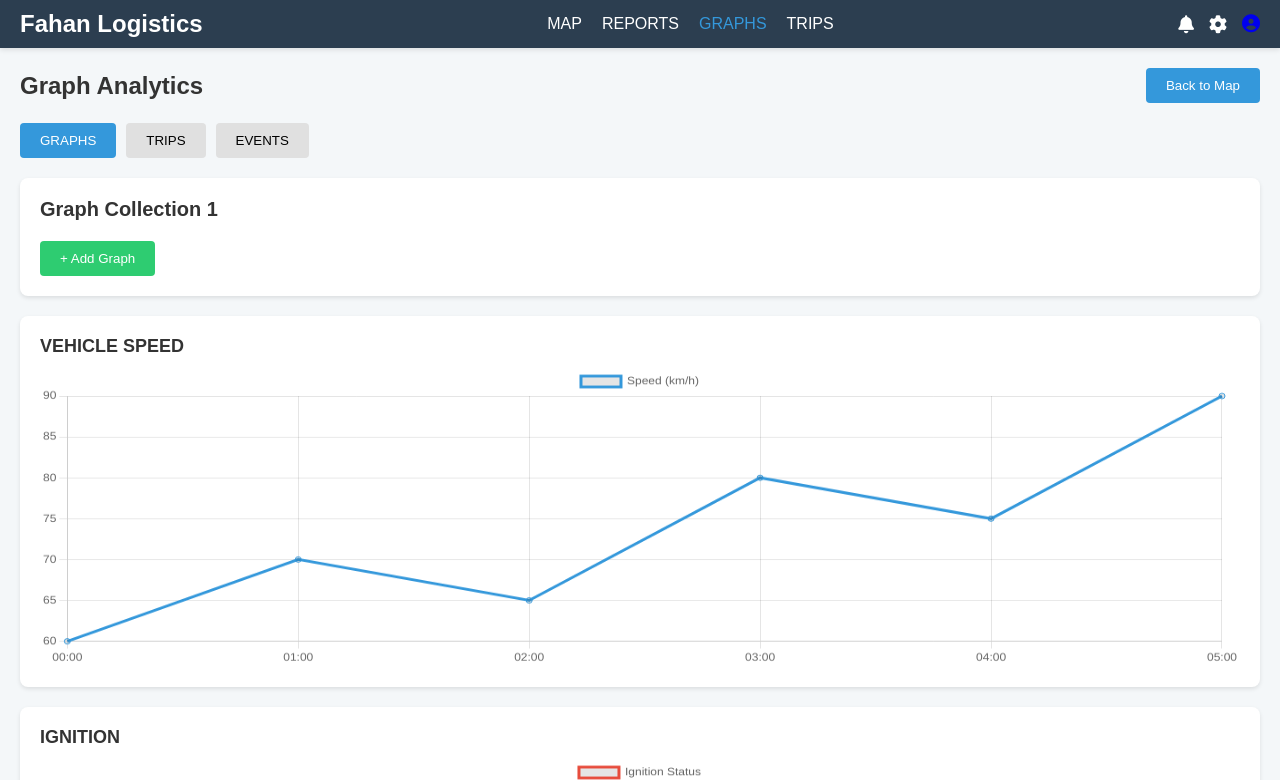
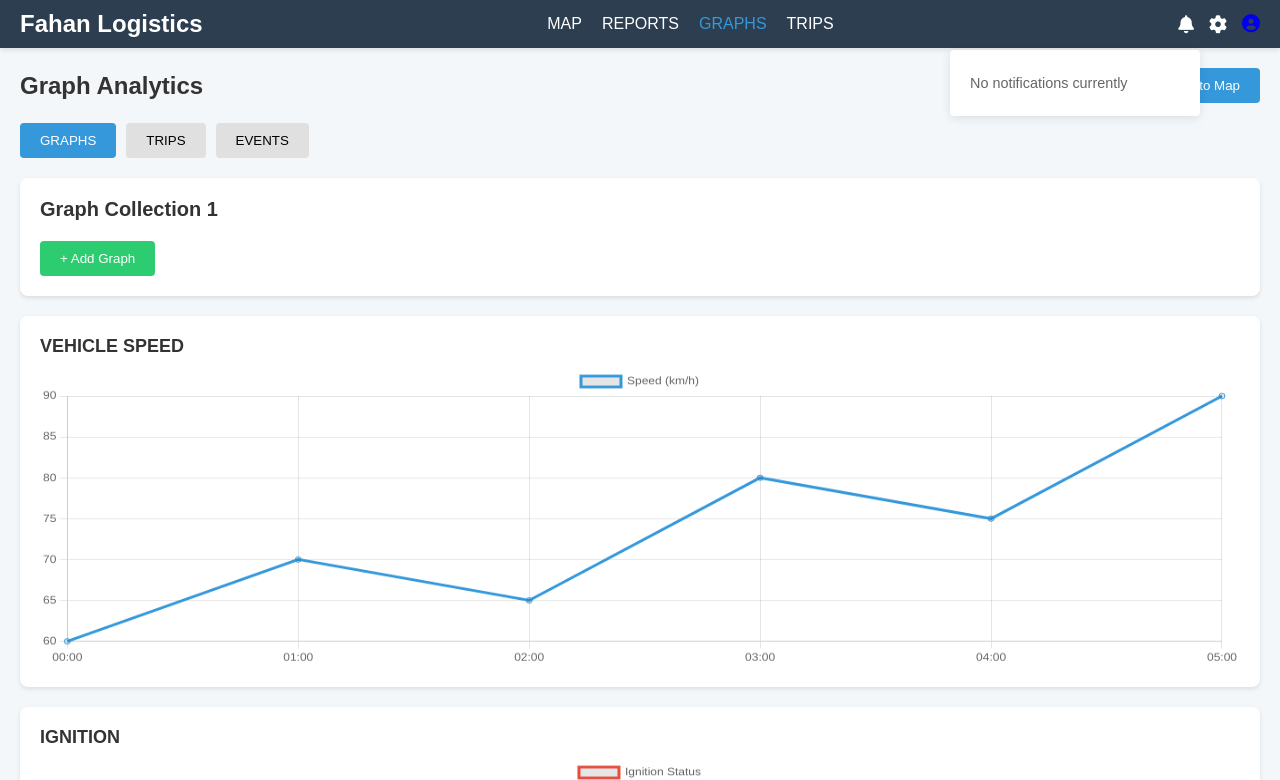
Before and after one commit to ahmedmoha79/logistics, a website: page project folder/graphs.html in a window 1280 px wide. Both pictures are taken after a click on the icon 1186 px from the left and 24 px from the top of the page. Shown: the top 780 px of the page. Drawn offline with nearby package versions, Linux system fonts and the light colour scheme.

Commit message:
Update graphs.html

```diff
--- a/project folder/graphs.html
+++ b/project folder/graphs.html
@@ -60,6 +60,35 @@
       cursor: pointer;
     }
 
+    /* === NEW NOTIFICATIONS DROPDOWN === */
+    .notifications-dropdown {
+      position: absolute;
+      right: 80px;
+      top: 50px;
+      background: white;
+      border-radius: 4px;
+      box-shadow: 0 2px 10px rgba(0,0,0,0.1);
+      display: none;
+      z-index: 1000;
+      min-width: 250px;
+    }
+
+    .notifications-dropdown.active {
+      display: block;
+    }
+
+    .notifications-dropdown ul {
+      list-style: none;
+      margin: 0;
+      padding: 10px 0;
+    }
+
+    .notifications-dropdown li {
+      padding: 15px 20px;
+      color: #666;
+      font-size: 0.9em;
+    }
+
     /* Settings Dropdown Styles */
     .settings-dropdown {
       position: absolute;
@@ -105,12 +134,14 @@
       color: #ffffff;
     }
 
-    .night-mode .settings-dropdown {
+    .night-mode .settings-dropdown,
+    .night-mode .notifications-dropdown {
       background: #2d2d2d;
       color: #ffffff;
     }
 
-    .night-mode .settings-dropdown li {
+    .night-mode .settings-dropdown li,
+    .night-mode .notifications-dropdown li {
       color: #ffffff;
     }
 
@@ -252,10 +283,18 @@
       <a href="trips.html">TRIPS</a>
     </div>
     <div class="user-profile">
-      <i class="fas fa-bell"></i>
-      <i class="fas fa-cog"></i>
+      <i class="fas fa-bell" id="bellIcon"></i>
+      <i class="fas fa-cog" id="settingsIcon"></i>
       <a href="accounts.html"><i class="fas fa-user-circle"></i></a>
     </div>
+
+    <!-- === NEW NOTIFICATIONS DROPDOWN === -->
+    <div class="notifications-dropdown">
+      <ul>
+        <li>No notifications currently</li>
+      </ul>
+    </div>
+
     <!-- Settings Dropdown -->
     <div class="settings-dropdown">
       <ul>
@@ -264,7 +303,6 @@
             <input type="checkbox" id="nightModeCheckbox"> Night Mode
           </label>
         </li>
-        <!-- Add more settings items here -->
       </ul>
     </div>
   </div>
@@ -379,23 +417,37 @@
       }
     });
 
-    // Settings Dropdown Toggle
-    const settingsIcon = document.querySelector('.fa-cog');
+    // === NEW NOTIFICATIONS FUNCTIONALITY ===
+    const bellIcon = document.getElementById('bellIcon');
+    const notificationsDropdown = document.querySelector('.notifications-dropdown');
+    const settingsIcon = document.getElementById('settingsIcon');
     const settingsDropdown = document.querySelector('.settings-dropdown');
 
+    // Toggle notifications dropdown
+    bellIcon.addEventListener('click', (e) => {
+      e.stopPropagation();
+      notificationsDropdown.classList.toggle('active');
+      settingsDropdown.classList.remove('active');
+    });
+
+    // Toggle settings dropdown
     settingsIcon.addEventListener('click', (e) => {
       e.stopPropagation();
       settingsDropdown.classList.toggle('active');
+      notificationsDropdown.classList.remove('active');
     });
 
-    // Close dropdown when clicking outside
+    // Close dropdowns when clicking outside
     document.addEventListener('click', (e) => {
-      if (!settingsDropdown.contains(e.target)) {
+      if (!notificationsDropdown.contains(e.target) && e.target !== bellIcon) {
+        notificationsDropdown.classList.remove('active');
+      }
+      if (!settingsDropdown.contains(e.target) && e.target !== settingsIcon) {
         settingsDropdown.classList.remove('active');
       }
     });
 
-    // Night Mode Toggle
+    // Night Mode Functionality
     const nightModeCheckbox = document.getElementById('nightModeCheckbox');
 
     // Load saved theme
```
